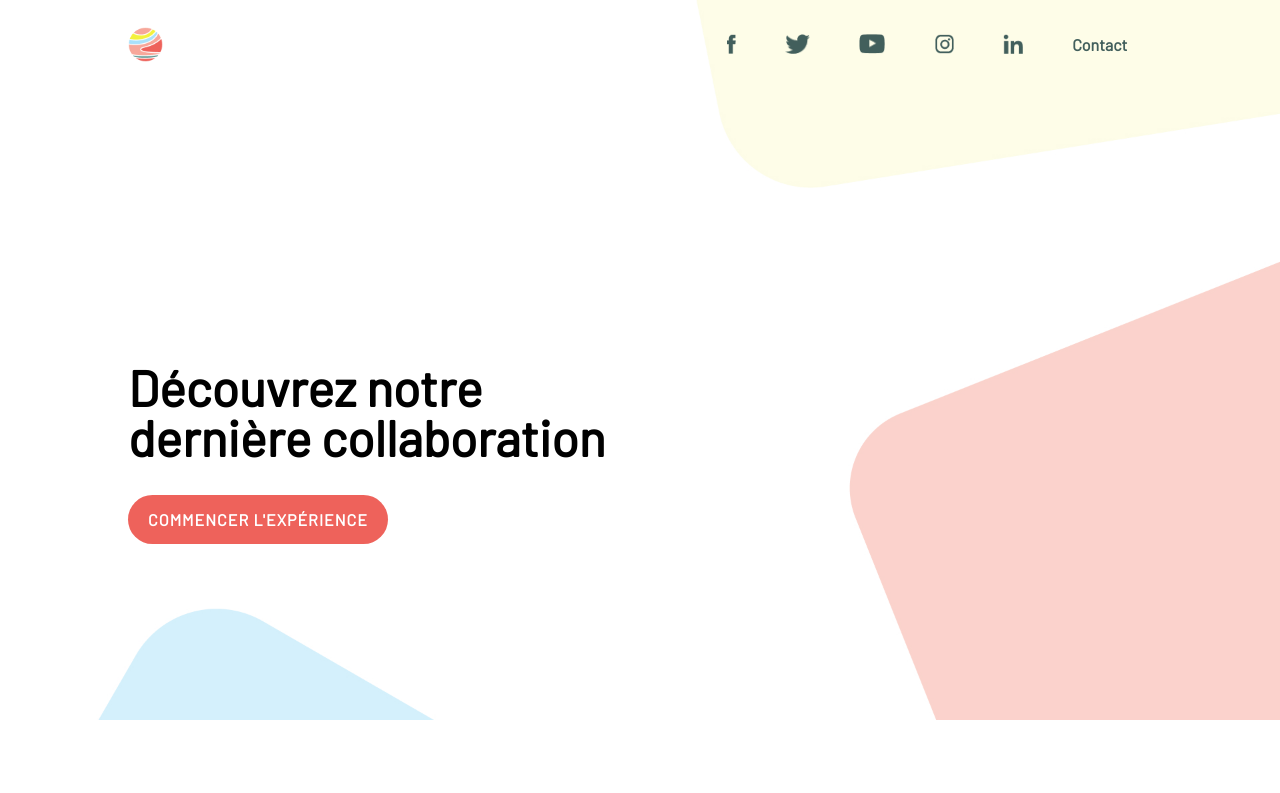
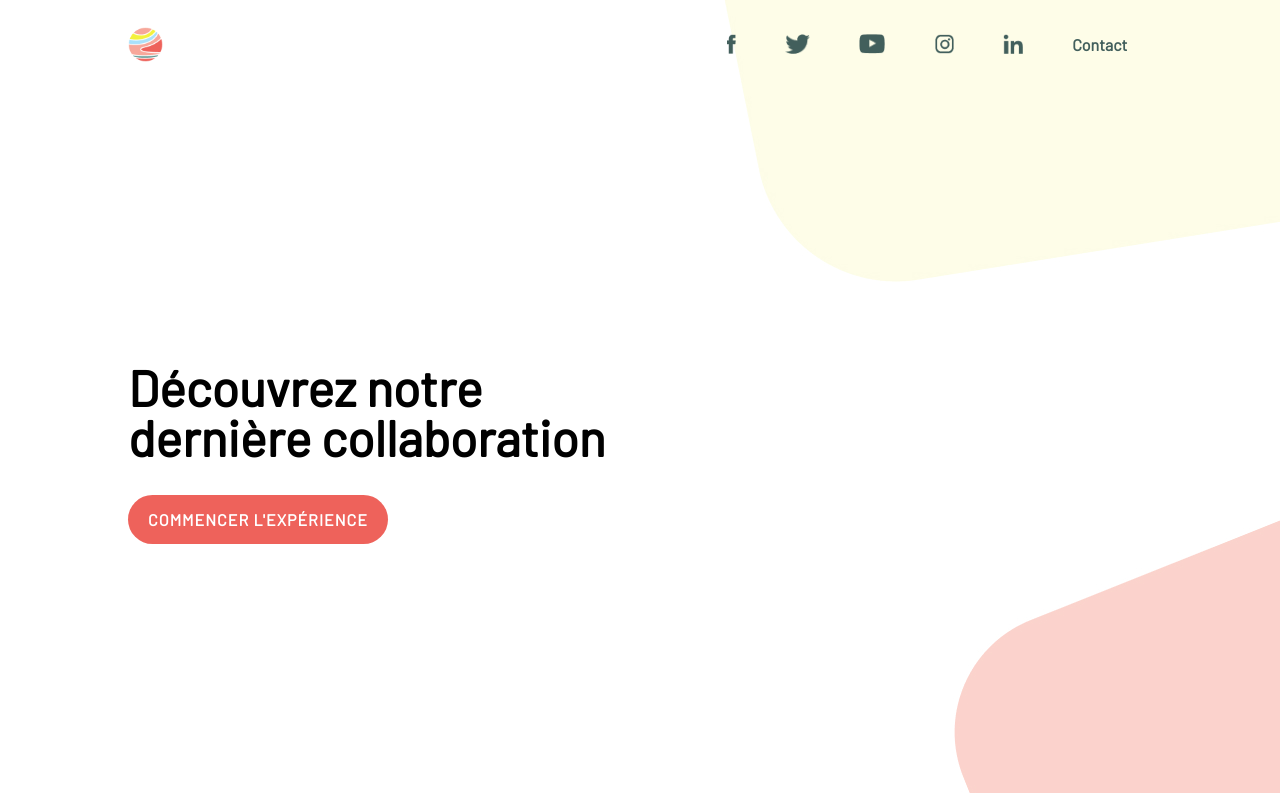
Before and after one commit to Nlmc/comp-titionStrat, a plain HTML site: page index.html in a window 1280 px wide. Shown: the top 793 px of the page. Drawn offline with Linux system fonts and the light colour scheme.

Commit message:
bg fixed

```diff
--- a/index.html
+++ b/index.html
@@ -37,6 +37,7 @@
       </div>
     </header>
     <main>
+      <div class="main-bg">
       <nav id="socials-container" class="container">
         <h1>
           <img src="sources/images/logo.png" alt="">
@@ -55,7 +56,9 @@
           <h1>Découvrez notre <br>dernière collaboration</h1>
           <a href="#" class="cta">Commencer l'expérience</a>
         </div>
+
       </section>
+      </div>
       <section class="container video-container">
         <div class="left-text">
           <h2>Petit bateau</h2>
--- a/sources/styles/main.css
+++ b/sources/styles/main.css
@@ -112,6 +112,7 @@ body header .expanded {
   justify-content: space-between;
   align-items: center;
   height: 90px;
+  z-index: 99;
 }
 
  #socials-container h1 img {
@@ -139,10 +140,17 @@ body header .expanded {
 }
 
 main{
-  background: no-repeat top url('../images/mainbg.jpg');
+  /* background: no-repeat top url('../images/mainbg.jpg'); */
   background-size: contain;
+  z-index: 0;
 }
 
+.main-bg {
+  background: no-repeat top url('../images/mainbg.jpg');
+  z-index: 1;
+  height: 100vh;
+  width: 100%;
+}
 
 main .discover {
   height: calc(100vh - 90px);
```
